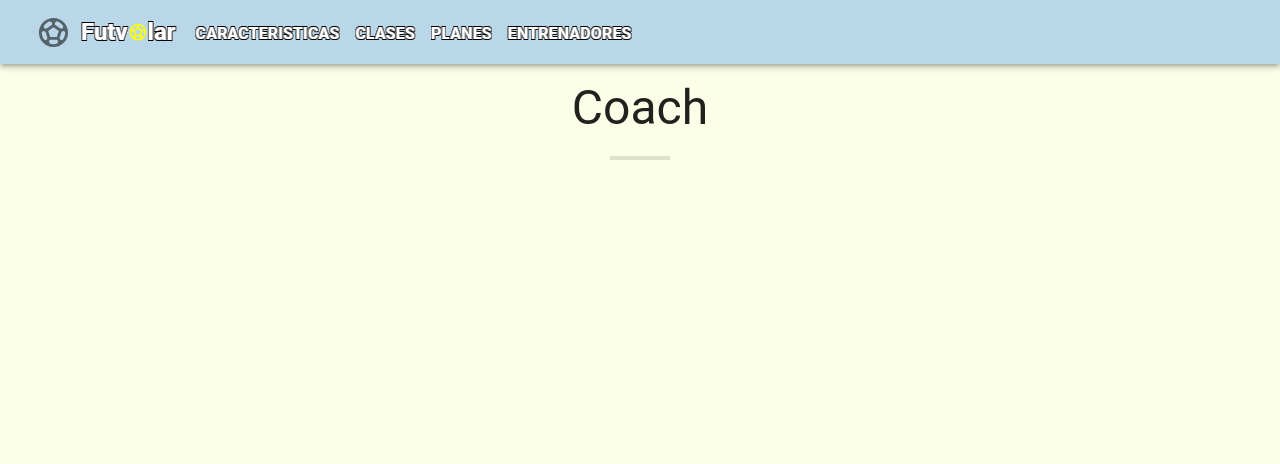
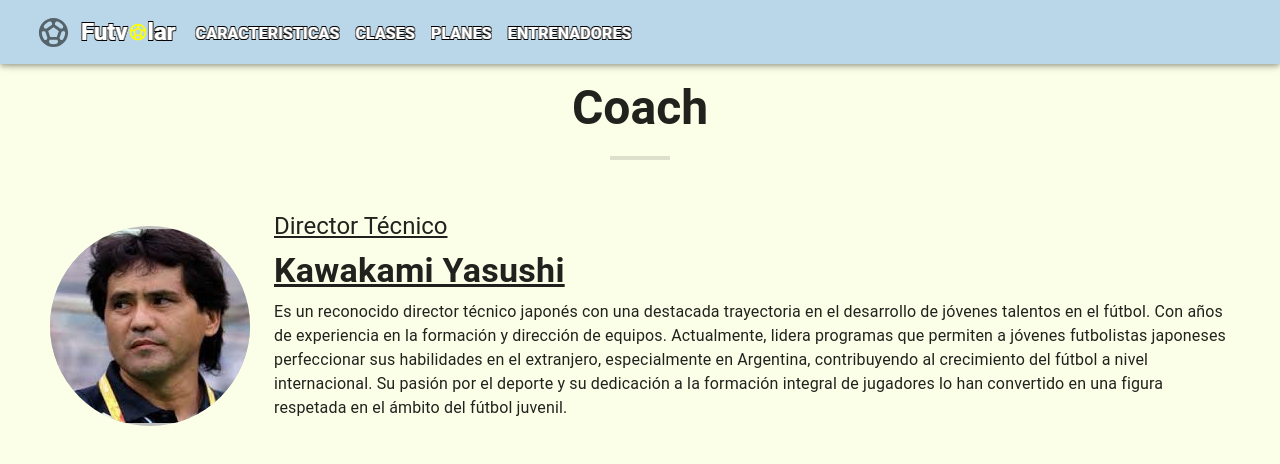
Before and after one commit to kkawakami391/Futvolar, a Next.js app: page /trainers in a window 1280 px wide. Shown: the top 464 px of the page. Built offline with nearby package versions, Linux system fonts and the light colour scheme.

Commit message:
Add TrainerCard and TrainersList components

```diff
--- /dev/null
+++ b/src/app/components/TrainerCard.tsx
@@ -0,0 +1,30 @@
+import { Avatar, Box, Typography } from "@mui/material";
+import Image from "next/image";
+import React from "react";
+import kawakamiImage from "../images/DT.jpg";
+
+type Props = {
+  rol: string;
+  name: string;
+  profileText: string;
+};
+
+export default function TrainerCard(props: Props) {
+  const { rol, name, profileText } = props;
+  return (
+    <>
+      <Avatar sx={{ width: 200, height: 200, mr: 3, mt: 2 }}>
+        <Image alt="Trainer Kawakami" src={kawakamiImage} />
+      </Avatar>
+      <Box>
+        <Typography variant="h5" sx={{ mb: 1 }}>
+          <u>{rol}</u>
+        </Typography>
+        <Typography variant="h4" sx={{ fontWeight: "bold", mb: 1 }}>
+          <u>{name}</u>
+        </Typography>
+        <Typography>{profileText}</Typography>
+      </Box>
+    </>
+  );
+}
--- /dev/null
+++ b/src/app/components/TrainersList.tsx
@@ -0,0 +1,16 @@
+import { Box } from "@mui/material";
+import React from "react";
+import { kawakamiName, kawakamiProfileText } from "../constant/profiles";
+import TrainerCard from "./TrainerCard";
+
+export default function TrainersList() {
+  return (
+    <Box display="flex">
+      <TrainerCard
+        rol={"Director Técnico"}
+        name={kawakamiName}
+        profileText={kawakamiProfileText}
+      />
+    </Box>
+  );
+}
--- /dev/null
+++ b/src/app/constant/profiles.ts
@@ -0,0 +1,3 @@
+export const kawakamiProfileText =
+  "Es un reconocido director técnico japonés con una destacada trayectoria en el desarrollo de jóvenes talentos en el fútbol. Con años de experiencia en la formación y dirección de equipos. Actualmente, lidera programas que permiten a jóvenes futbolistas japoneses perfeccionar sus habilidades en el extranjero, especialmente en Argentina, contribuyendo al crecimiento del fútbol a nivel internacional. Su pasión por el deporte y su dedicación a la formación integral de jugadores lo han convertido en una figura respetada en el ámbito del fútbol juvenil.";
+export const kawakamiName = "Kawakami Yasushi";
--- a/src/app/trainers/page.tsx
+++ b/src/app/trainers/page.tsx
@@ -1,18 +1,11 @@
 import { Box, Divider, Typography } from "@mui/material";
 import React from "react";
-import dtImage from "../images/DT.jpg";
-import Image from "next/image";
+import TrainersList from "../components/TrainersList";
 
 export default function Trainers() {
   return (
     <Box>
-      {/* <Image
-        fill
-        src={dtImage}
-        alt="DTimg"
-        style={{
-          objectFit: "cover", zIndex: "-1", }} /> */}
-      <Typography variant="h3" align="center">
+      <Typography variant="h3" align="center" sx={{ fontWeight: "bold" }}>
         Coach
       </Typography>
       <Divider
@@ -20,10 +13,12 @@ export default function Trainers() {
           borderBottomWidth: "4px",
           width: "60px",
           mx: "auto",
+          mb: "50px",
           pt: "20px",
           borderColor: "red",
         }}
       />
+      <TrainersList />
     </Box>
   );
 }
```
Also changed, not shown: src/app/images/DT.jpg (added).
